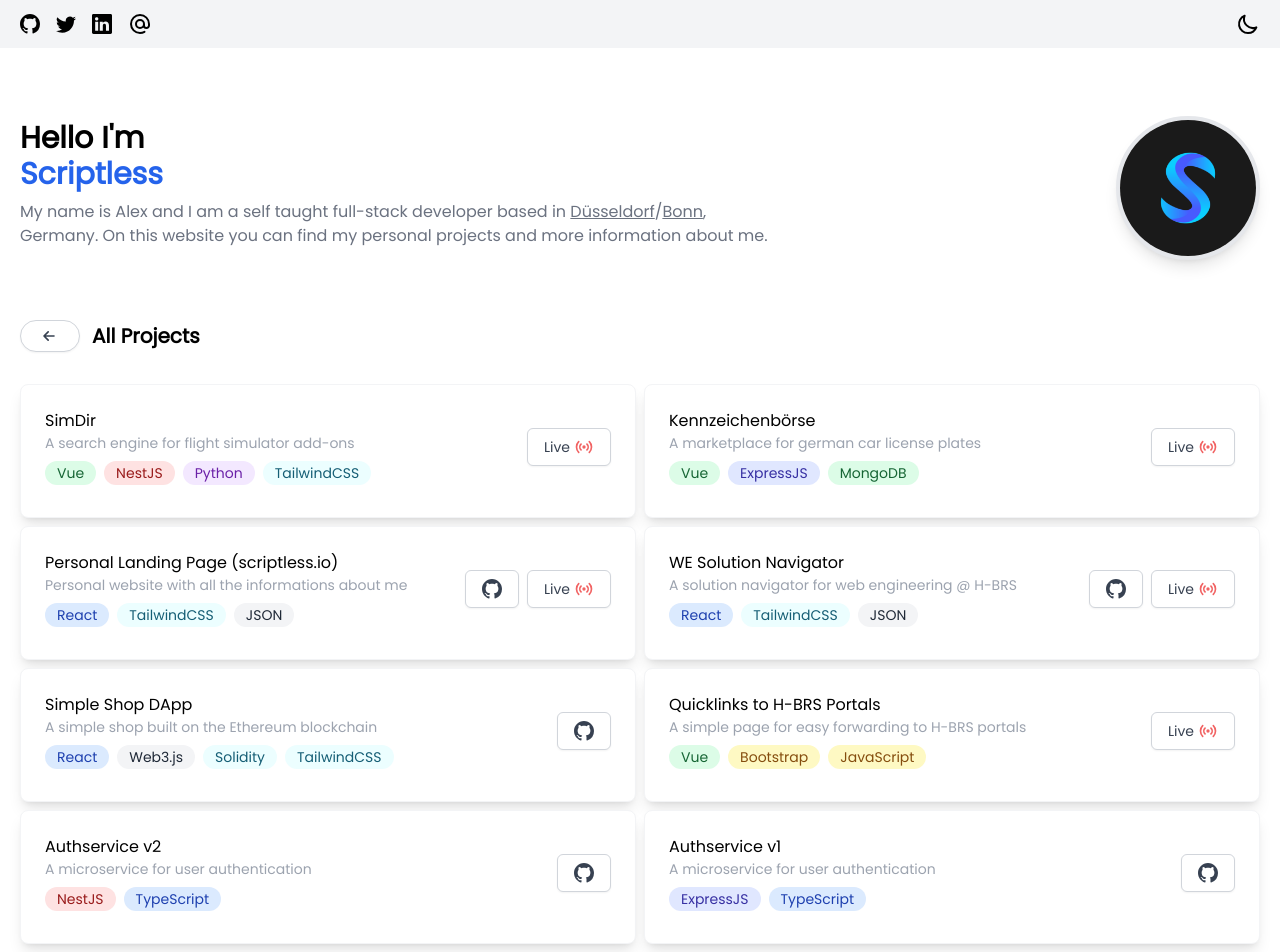
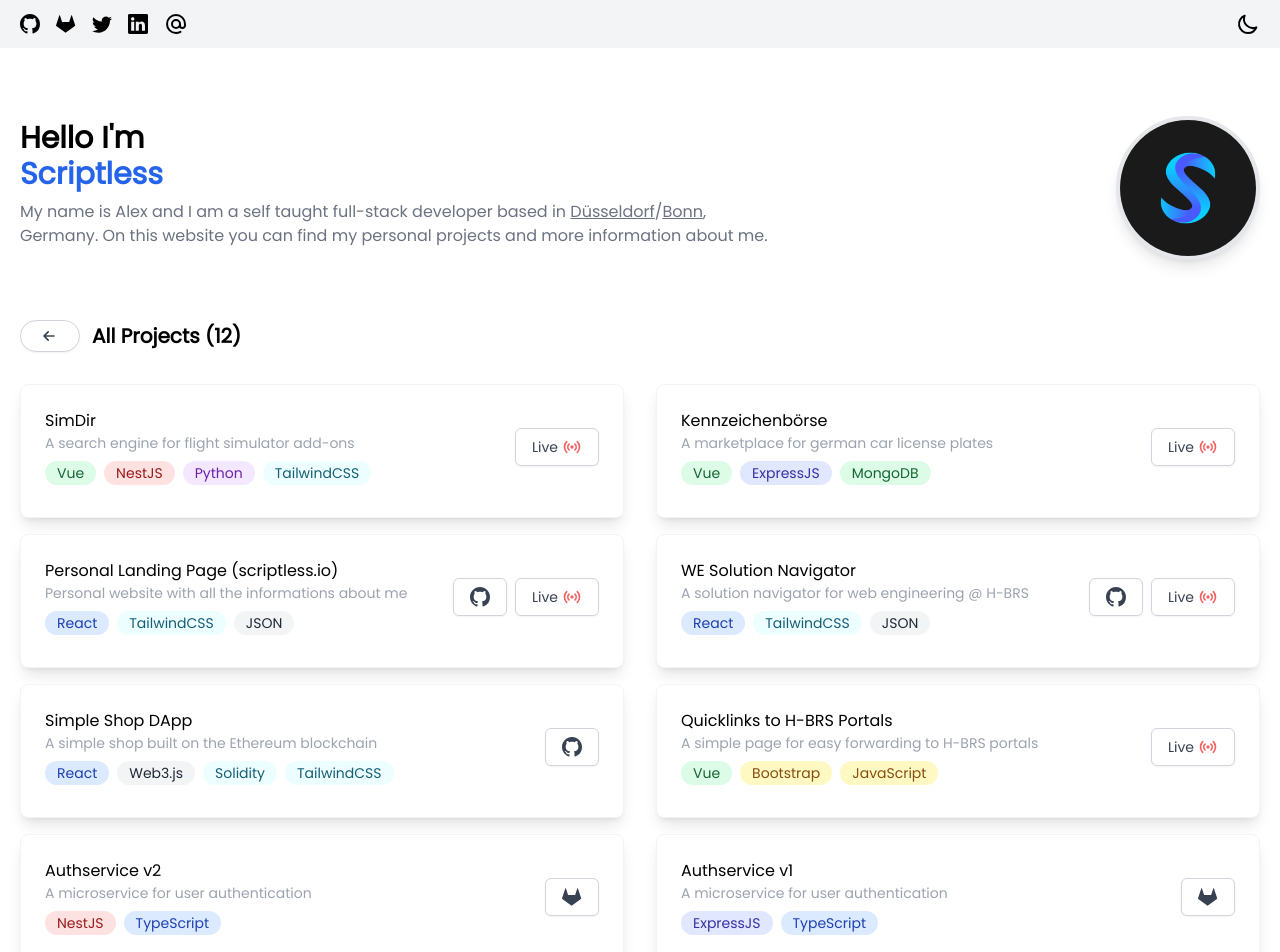
Before and after one commit to scriptless/scriptless-landing, a React (Create React App) app: page /projects in a window 1280 px wide. Shown: the top 952 px of the page. Built offline with nearby package versions, Linux system fonts and the light colour scheme.

Commit message:
Add gitlab button, badges are improved in dark mode

```diff
--- a/src/components/Badge.js
+++ b/src/components/Badge.js
@@ -8,20 +8,20 @@ function Badge(props) {
 
 function color2class(color) {
     switch(color) {
-        case 'gray': return 'bg-gray-100 text-gray-800';
-        case 'red': return 'bg-red-100 text-red-800';
-        case 'yellow': return 'bg-yellow-100 text-yellow-800';
-        case 'orange': return 'bg-orange-100 text-orange-800';
-        case 'green': return 'bg-green-100 text-green-800';
-        case 'blue': return 'bg-blue-100 text-blue-800';
-        case 'indigo': return 'bg-indigo-100 text-indigo-800';
-        case 'purple': return 'bg-purple-100 text-purple-800';
-        case 'pink': return 'bg-pink-100 text-pink-800';
-        case 'teal': return 'bg-teal-100 text-teal-800';
-        case 'sky': return 'bg-sky-100 text-sky-800';
-        case 'emerald': return 'bg-emerald-100 text-emerald-800';
-        case 'cyan': return 'bg-cyan-50 text-cyan-800';
-        case 'amber': return 'bg-amber-100 text-amber-800';
+        case 'gray': return 'bg-gray-100 dark:bg-gray-300 text-gray-800';
+        case 'red': return 'bg-red-100 dark:bg-red-300 text-red-800';
+        case 'yellow': return 'bg-yellow-100 dark:bg-yellow-300 text-yellow-800';
+        case 'orange': return 'bg-orange-100 dark:bg-orange-300 text-orange-800';
+        case 'green': return 'bg-green-100 dark:bg-green-300 text-green-800';
+        case 'blue': return 'bg-blue-100 dark:bg-blue-300 text-blue-800';
+        case 'indigo': return 'bg-indigo-100 dark:bg-indigo-300 text-indigo-800';
+        case 'purple': return 'bg-purple-100 dark:bg-purple-300 text-purple-800';
+        case 'pink': return 'bg-pink-100 dark:bg-pink-300 text-pink-800';
+        case 'teal': return 'bg-teal-100 dark:bg-teal-300 text-teal-800';
+        case 'sky': return 'bg-sky-100 dark:bg-sky-300 text-sky-800';
+        case 'emerald': return 'bg-emerald-100 dark:bg-emerald-300 text-emerald-800';
+        case 'cyan': return 'bg-cyan-50 dark:bg-cyan-300 text-cyan-800';
+        case 'amber': return 'bg-amber-100 dark:bg-amber-300 text-amber-800';
     }
     return 'bg-gray-100 text-gray-800';
 }
--- a/src/components/TopBar.js
+++ b/src/components/TopBar.js
@@ -6,8 +6,13 @@ function TopBar(props) {
         <div className="w-full h-full container px-5 mx-auto flex justify-between items-center">
             <div className="w-full flex flex-row items-center space-x-4">
                 <a href="https://github.com/scriptless" target="_blank">
-                    <svg xmlns="http://www.w3.org/2000/svg" className="h-5 h-5 dark:text-gray-200 hover:text-blue-600 dark:hover:text-blue-500 hover:cursor-pointer" fill="currentColor" viewBox="0 0 16 16">
+                    <svg xmlns="http://www.w3.org/2000/svg" className="h-5 w-5 dark:text-gray-200 hover:text-blue-600 dark:hover:text-blue-500 hover:cursor-pointer" fill="currentColor" viewBox="0 0 16 16">
                         <path d="M8 0C3.58 0 0 3.58 0 8c0 3.54 2.29 6.53 5.47 7.59.4.07.55-.17.55-.38 0-.19-.01-.82-.01-1.49-2.01.37-2.53-.49-2.69-.94-.09-.23-.48-.94-.82-1.13-.28-.15-.68-.52-.01-.53.63-.01 1.08.58 1.23.82.72 1.21 1.87.87 2.33.66.07-.52.28-.87.51-1.07-1.78-.2-3.64-.89-3.64-3.95 0-.87.31-1.59.82-2.15-.08-.2-.36-1.02.08-2.12 0 0 .67-.21 2.2.82.64-.18 1.32-.27 2-.27.68 0 1.36.09 2 .27 1.53-1.04 2.2-.82 2.2-.82.44 1.1.16 1.92.08 2.12.51.56.82 1.27.82 2.15 0 3.07-1.87 3.75-3.65 3.95.29.25.54.73.54 1.48 0 1.07-.01 1.93-.01 2.2 0 .21.15.46.55.38A8.012 8.012 0 0 0 16 8c0-4.42-3.58-8-8-8z"/>
+                    </svg>
+                </a>
+                <a href="https://gitlab.com/scriptless" target="_blank">
+                    <svg xmlns="http://www.w3.org/2000/svg" className="h-5 w-5 dark:text-gray-200 hover:text-blue-600 dark:hover:text-blue-500 hover:cursor-pointer" fill="currentColor" viewBox="0 0 18 16">
+                        <path d="M8.64640338,15.9375303 L5.46638646,6.15050159 L11.8264203,6.15050159 L8.64640338,15.9375303 Z M8.64640338,15.9375138 L1.00967182,6.15048513 L5.46638646,6.15048513 L8.64640338,15.9375138 Z M1.00968005,6.15050982 L8.64641154,15.9375385 L0.282489853,9.86077637 C0.0517246534,9.69313418 -0.0448115733,9.39595409 0.0433301989,9.12469799 L1.00968005,6.15050982 Z M1.00968005,6.15051805 L2.92493245,0.255882725 C3.02344384,-0.0473875186 3.4525486,-0.0474698172 3.55106,0.255882725 L5.46639469,6.15051805 L1.00968005,6.15051805 Z M8.64640338,15.9375138 L11.8264203,6.15048513 L16.2831349,6.15048513 L8.64640338,15.9375138 Z M16.2831349,6.15050982 L17.2494847,9.12469799 C17.3376265,9.39595409 17.2410903,9.69313418 17.0103251,9.86077637 L8.64640338,15.9375385 L16.2831349,6.15050982 Z M16.2831349,6.15051805 L11.8264203,6.15051805 L13.7417549,0.255882725 C13.8402663,-0.0474698172 14.2693711,-0.0473875186 14.3678825,0.255882725 L16.2831349,6.15051805 Z"/>
                     </svg>
                 </a>
                 <a href="https://twitter.com/Scriptless_" target="_blank">
--- /dev/null
+++ b/src/components/buttons/GitlabButton.js
@@ -0,0 +1,15 @@
+import React from 'react'
+
+function GitlabButton(props) {
+  return (
+    <a href={props.url} target="_blank">
+        <div className="inline-flex px-4 py-2 border border-gray-300 shadow-sm text-sm font-medium rounded-md text-gray-700 bg-white hover:bg-gray-50 dark:hover:bg-gray-200 focus:bg-gray-100 dark:focus:bg-gray-300">
+            <svg xmlns="http://www.w3.org/2000/svg" className="h-5 w-5" fill="currentColor" viewBox="0 0 18 16">
+                <path d="M8.64640338,15.9375303 L5.46638646,6.15050159 L11.8264203,6.15050159 L8.64640338,15.9375303 Z M8.64640338,15.9375138 L1.00967182,6.15048513 L5.46638646,6.15048513 L8.64640338,15.9375138 Z M1.00968005,6.15050982 L8.64641154,15.9375385 L0.282489853,9.86077637 C0.0517246534,9.69313418 -0.0448115733,9.39595409 0.0433301989,9.12469799 L1.00968005,6.15050982 Z M1.00968005,6.15051805 L2.92493245,0.255882725 C3.02344384,-0.0473875186 3.4525486,-0.0474698172 3.55106,0.255882725 L5.46639469,6.15051805 L1.00968005,6.15051805 Z M8.64640338,15.9375138 L11.8264203,6.15048513 L16.2831349,6.15048513 L8.64640338,15.9375138 Z M16.2831349,6.15050982 L17.2494847,9.12469799 C17.3376265,9.39595409 17.2410903,9.69313418 17.0103251,9.86077637 L8.64640338,15.9375385 L16.2831349,6.15050982 Z M16.2831349,6.15051805 L11.8264203,6.15051805 L13.7417549,0.255882725 C13.8402663,-0.0474698172 14.2693711,-0.0473875186 14.3678825,0.255882725 L16.2831349,6.15051805 Z"/>
+            </svg>
+        </div>
+    </a>
+  )
+}
+
+export default GitlabButton
--- a/src/components/projects/Project.js
+++ b/src/components/projects/Project.js
@@ -2,6 +2,7 @@ import React from 'react'
 import technologiesData from '../../data/technologies.json';
 import Badge from '../Badge';
 import GithubButton from '../buttons/GithubButton';
+import GitlabButton from '../buttons/GitlabButton';
 import LiveViewButton from '../buttons/LiveViewButton';
 
 function Project(props) {
@@ -22,6 +23,7 @@ function Project(props) {
             {props.buttons.map((button) => {
                 switch(button.type) {
                     case 'GITHUB': return <GithubButton url={button.url}/>;
+                    case 'GITLAB': return <GitlabButton url={button.url}/>;
                     case 'LIVE': return <LiveViewButton url={button.url}/>;
                 }
             })}
--- a/src/data/projects.json
+++ b/src/data/projects.json
@@ -54,7 +54,7 @@
         "description": "A microservice for user authentication",
         "technologies": ["NestJS", "TypeScript"],
         "buttons": [
-            { "type": "GITHUB", "url": "https://github.com/scriptless/akuerf2s-we-homepage" }
+            { "type": "GITLAB", "url": "https://gitlab.com/scriptless/authservice-v2" }
         ]
     },
     {
@@ -62,7 +62,7 @@
         "description": "A microservice for user authentication",
         "technologies": ["ExpressJS", "TypeScript"],
         "buttons": [
-            { "type": "GITHUB", "url": "https://github.com/scriptless/akuerf2s-we-homepage" }
+            { "type": "GITLAB", "url": "https://gitlab.com/scriptless/authservice" }
         ]
     },
     {
--- a/src/pages/Projects.js
+++ b/src/pages/Projects.js
@@ -6,6 +6,7 @@ import RoundButton from '../components/buttons/RoundButton';
 
 function Projects() {
 
+    const totalProjects = projectsData.length;
     const projects = projectsData.map((data) =>
         <Card className="col-span-1 flex flex-col justify-center">
             <div className="grid grid-flow-row xl:grid-flow-col gap-5">
@@ -26,9 +27,9 @@ function Projects() {
                         <path stroke-linecap="round" stroke-linejoin="round" d="M11 17l-5-5m0 0l5-5m-5 5h12" />
                     </svg>
                 </RoundButton>
-                <p className="font-semibold text-xl leading-8 dark:text-gray-200">All Projects</p>
+                <p className="font-semibold text-xl leading-8 dark:text-gray-200">All Projects ({totalProjects})</p>
             </div>
-            <div className="grid grid-cols-1 md:grid-cols-2 gap-2">
+            <div className="grid grid-cols-1 md:grid-cols-2 gap-x-8 gap-y-4">
                 {projects}
             </div>
         </>
```
